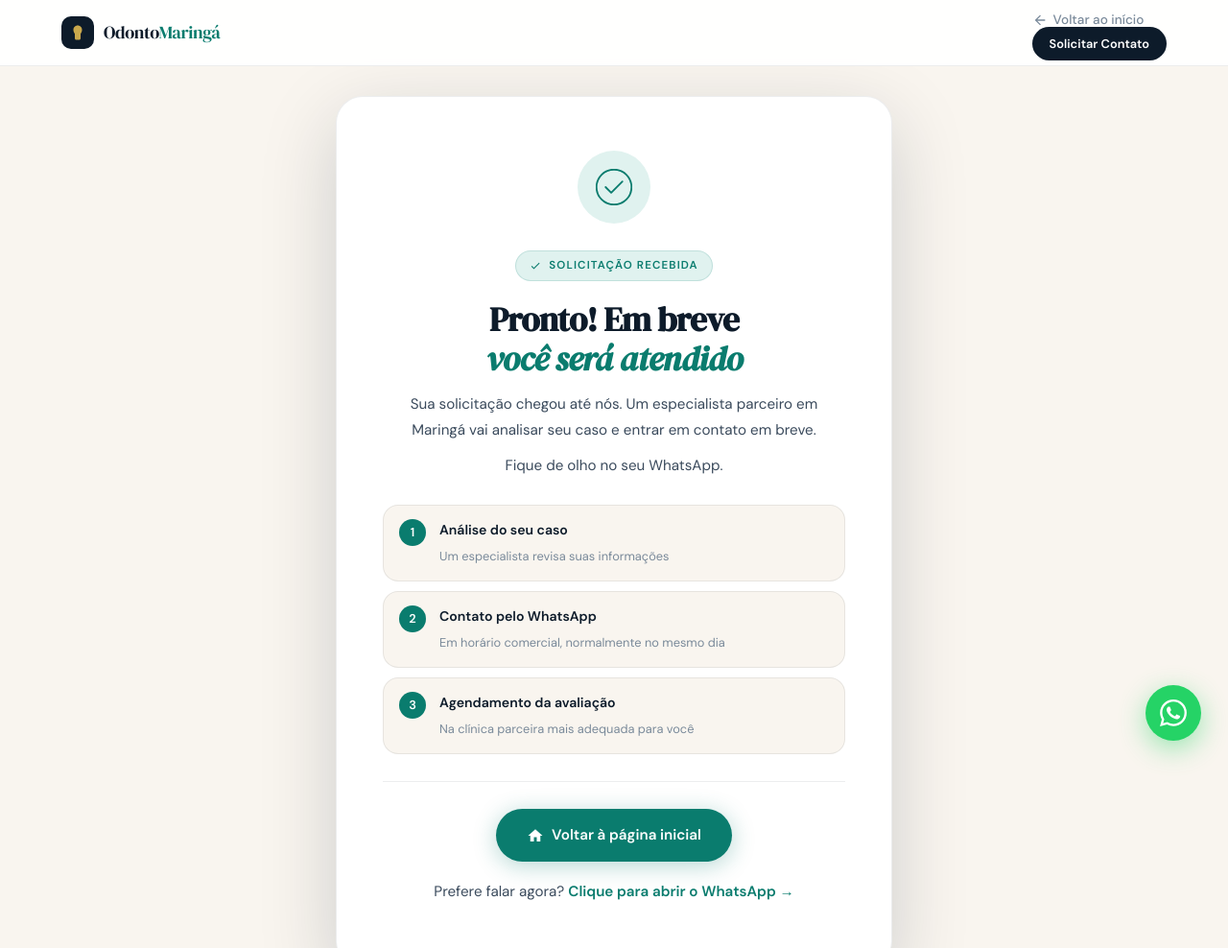
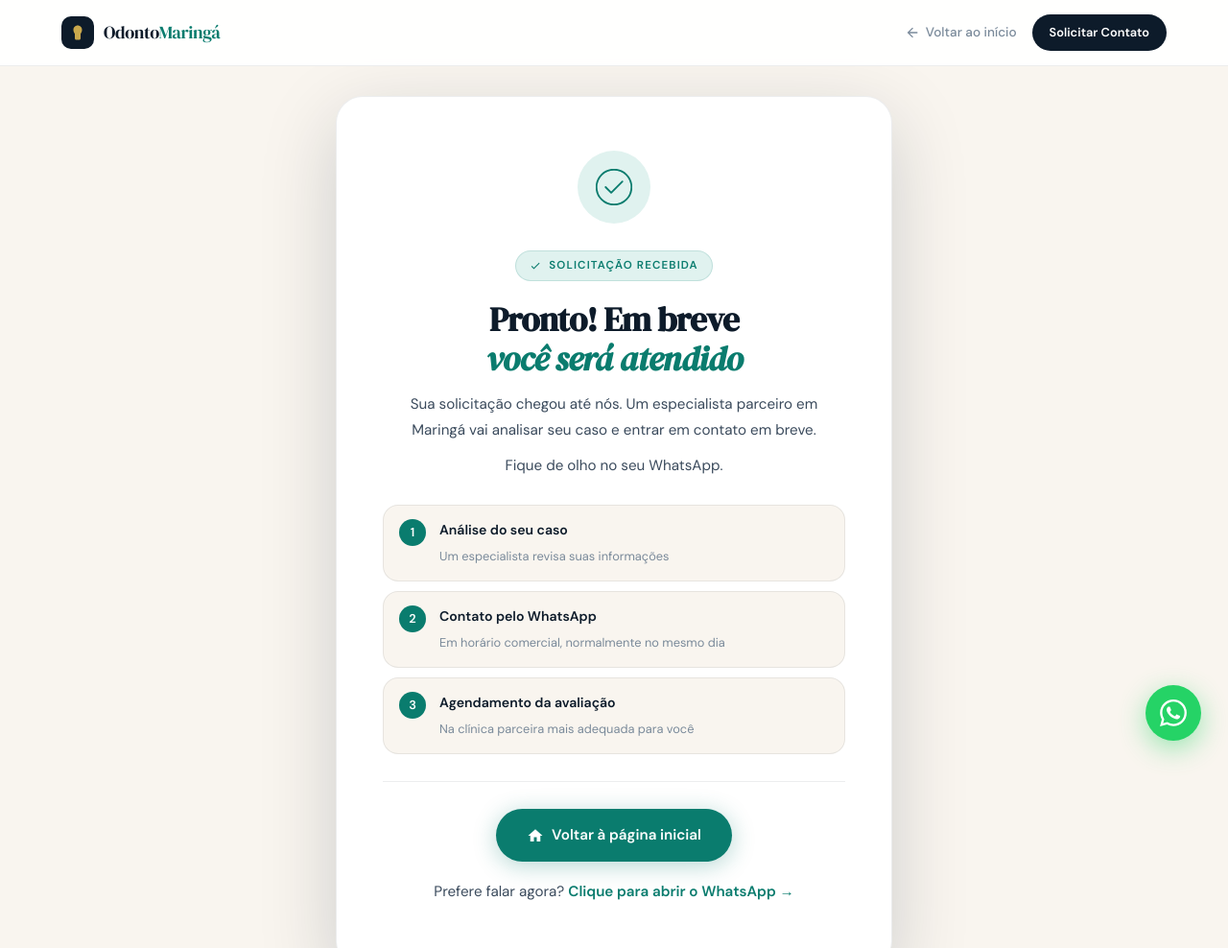
Before and after one commit to carvalhogomesag/odontomaringa, an Astro site: page /obrigado in a window 1280 px wide. Shown: the top 988 px of the page at 96% size. Built offline with nearby package versions, Linux system fonts and the light colour scheme; Astro itself is replaced by a stand-in of ours.

Commit message:
fix: z-index nav 1000, nav-right layout

```diff
--- a/src/styles/global.css
+++ b/src/styles/global.css
@@ -52,16 +52,12 @@ a { text-decoration: none; }
 nav {
   position: fixed;
   top: 0; left: 0; right: 0;
-  z-index: 100;
+  z-index: 1000;
   background: rgba(255,255,255,0.92);
   backdrop-filter: blur(16px);
   -webkit-backdrop-filter: blur(16px);
   border-bottom: 1px solid var(--border);
   padding: 0 20px;
-}
-
-nav + * {
-  isolation: isolate;
 }
 
 .nav-inner {
@@ -134,6 +130,12 @@ nav + * {
 .nav-back:hover { color: var(--teal); }
 .nav-back svg { width: 16px; height: 16px; fill: currentColor; }
 
+.nav-right {
+  display: flex;
+  align-items: center;
+  gap: 16px;
+}
+
 .btn-nav {
   background: var(--ink);
   color: var(--white) !important;
@@ -182,7 +184,7 @@ nav + * {
   background: var(--white);
   border-bottom: 1px solid var(--border);
   padding: 20px;
-  z-index: 99;
+  z-index: 999;
   flex-direction: column;
   gap: 4px;
   box-shadow: var(--shadow-md);
```
